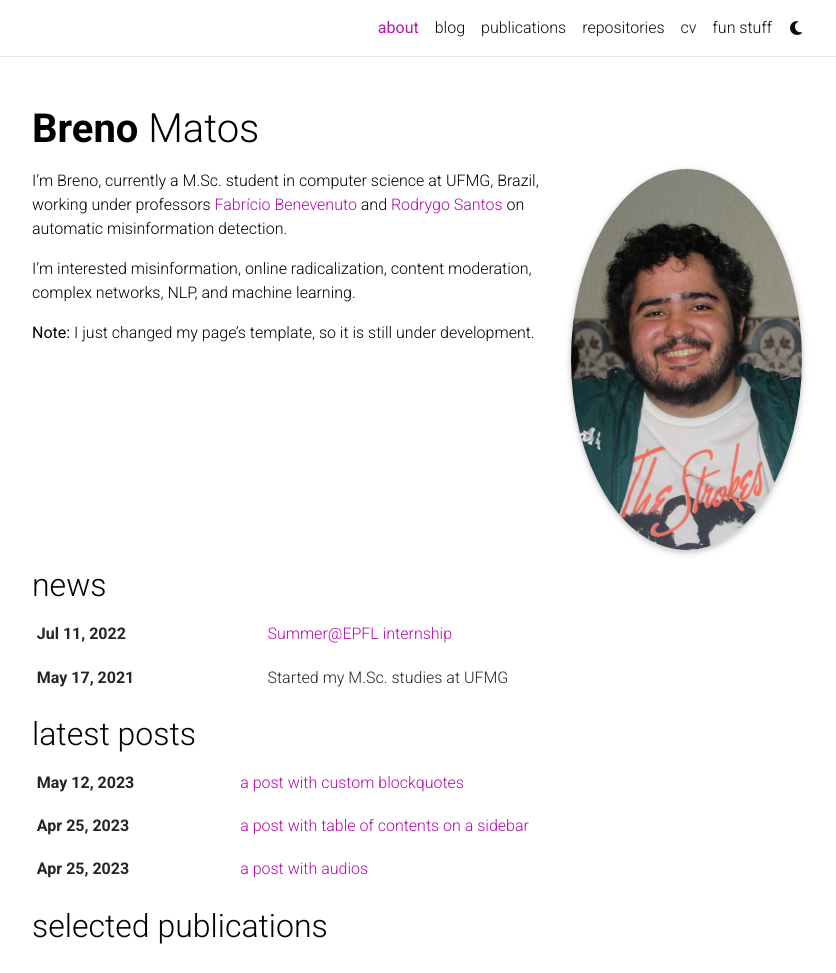
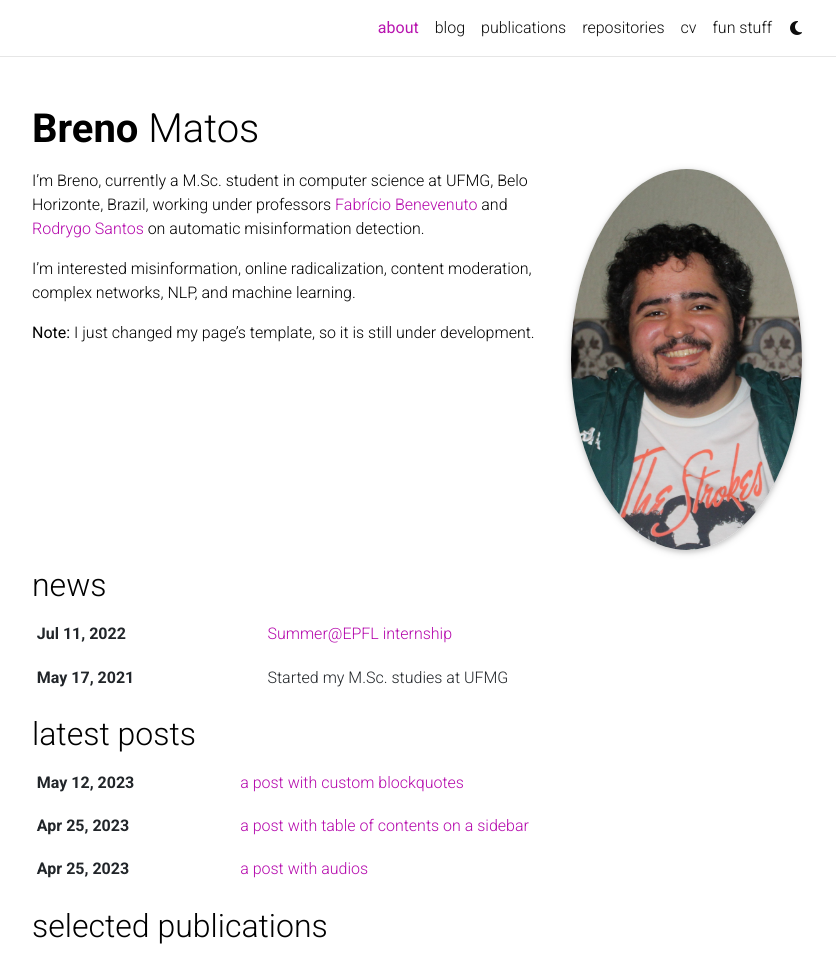
Before and after one commit to brenomatos/brenomatos.github.io, a Jekyll site: the page built from _pages/about.md, in a window 1280 px wide and 1263 px high, cut to the strip 0-973 px from the top of the window. Shown: the whole strip, without its empty margins (223-1059 px from the left). Built offline with Jekyll 4.4.1, drawn with Linux system fonts in a browser that asks for light colours; full-size pictures stand in for the smaller copies a plugin makes; comment, search, counter and statistics services are not loaded; a style sheet for code colours, icons or effects is not loaded.

Commit message:
fixes typos

```diff
--- a/_pages/about.md
+++ b/_pages/about.md
@@ -19,7 +19,7 @@ selected_papers: true # includes a list of papers marked as "selected={true}"
 social: true  # includes social icons at the bottom of the page
 ---
 
-I'm Breno, currently a M.Sc. student in computer science at UFMG, Brazil, working under professors [Fabrício Benevenuto](https://twitter.com/fbenevenuto) and [Rodrygo Santos](https://twitter.com/rodrygo_santos) on automatic misinformation detection.
+I'm Breno, currently a M.Sc. student in computer science at UFMG, Belo Horizonte, Brazil, working under professors [Fabrício Benevenuto](https://twitter.com/fbenevenuto) and [Rodrygo Santos](https://twitter.com/rodrygo_santos) on automatic misinformation detection.
 
 I'm interested misinformation, online radicalization, content moderation, complex networks, NLP, and machine learning.
 
```
Also changed, not shown: _pages/funstuff.md (+1 -1 lines), _projects/5_project.md (+1 -1 lines).
